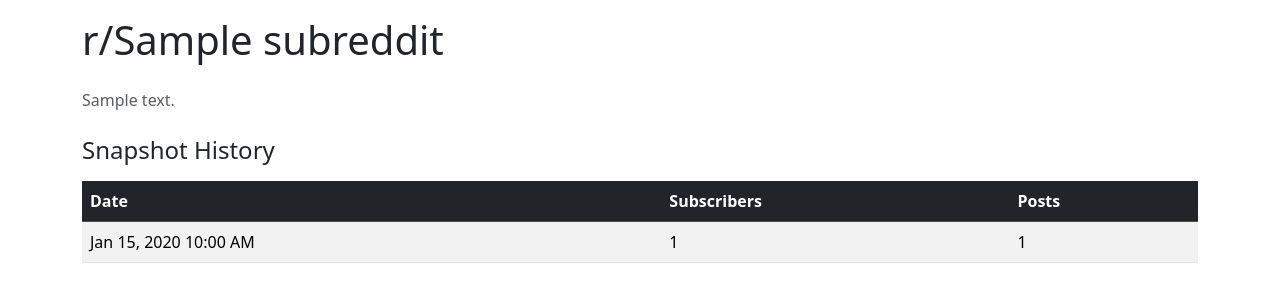
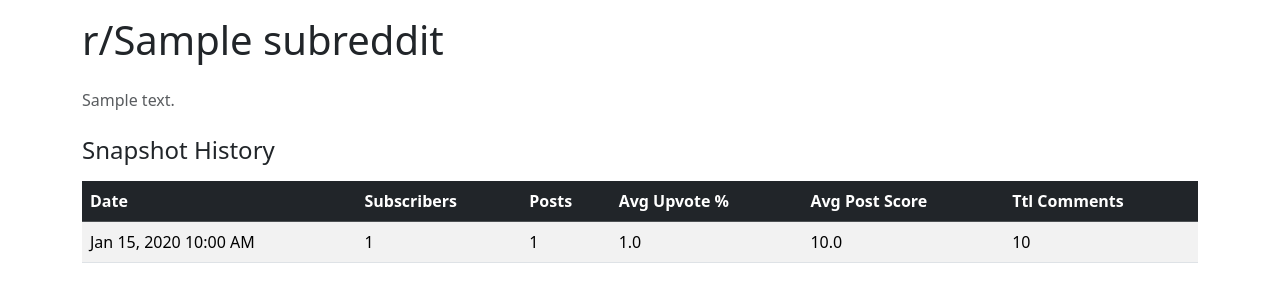
Before and after one commit to johnmpryan/defmeta, a Django app: a page that uses tracker/templates/tracker/subreddit_detail.html in a window 1280 px wide. Shown: the part 104-406 px from the top of the page. Run offline with Django 5.2, Linux system fonts and the light colour scheme; tables that the repository leaves empty hold one stand-in row (values such as "Sample post").

Commit message:
update subreddit details template

```diff
--- a/tracker/templates/tracker/subreddit_detail.html
+++ b/tracker/templates/tracker/subreddit_detail.html
@@ -27,6 +27,9 @@
                 <th>Date</th>
                 <th>Subscribers</th>
                 <th>Posts</th>
+                <th>Avg Upvote %</th>
+                <th>Avg Post Score</th>
+                <th>Ttl Comments</th>
             </tr>
         </thead>
         <tbody>
@@ -35,6 +38,9 @@
                 <td>{{ snapshot.date_created|date:"M d, Y g:i A" }}</td>
                 <td>{{ snapshot.subscribers_count|default:"N/A" }}</td>
                 <td>{{ snapshot.posts_two_weeks_count|default:"N/A" }}</td>
+                <td>{{ snapshot.avg_upvote_ratio|default:"N/A"}}</td>
+                <td>{{ snapshot.avg_post_score|default:"N/A"}}</td>
+                <td>{{ snapshot.total_comments|default:"N/A"}}</td>
             </tr>
             {% empty %}
             <tr>
```
